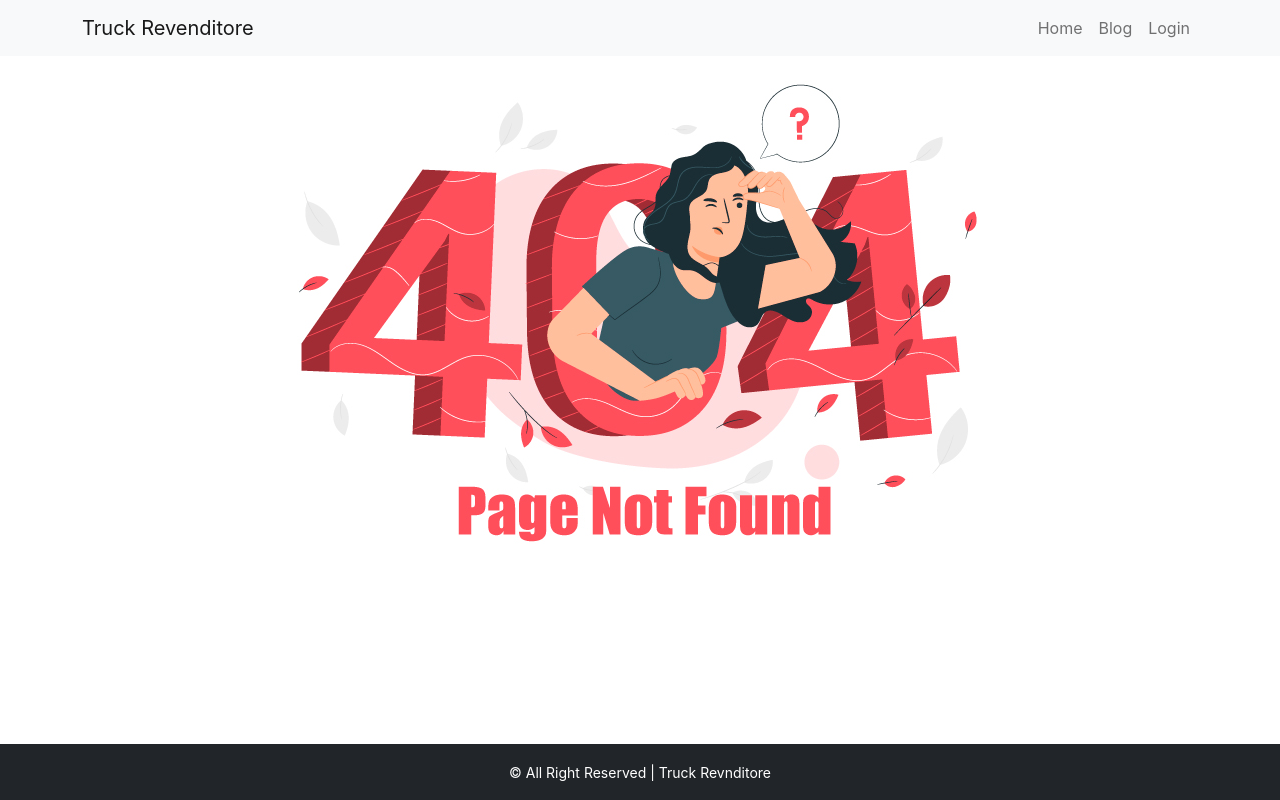
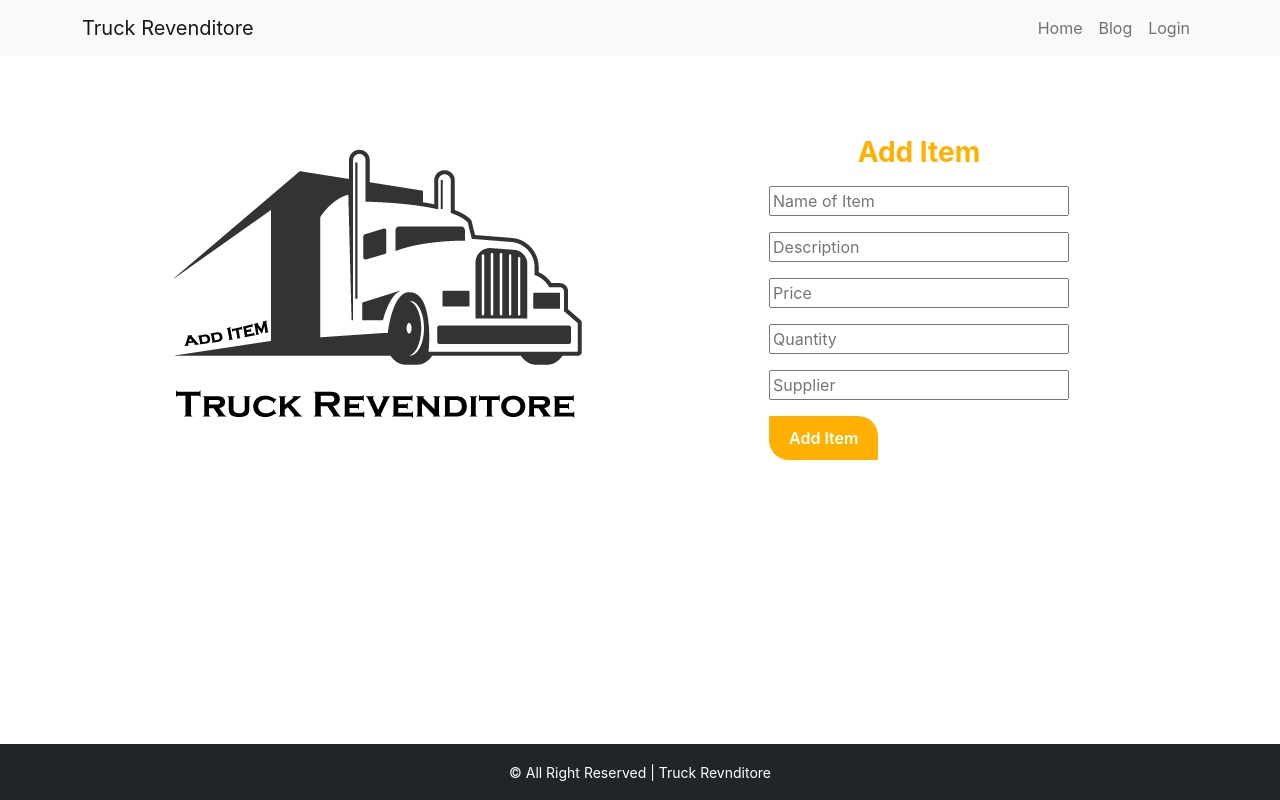
Before and after one commit to omarfurkan/truck-revenditore-client, a React (Create React App) app: page /addinventory in a window 1280 px wide. Built offline with nearby package versions, Linux system fonts and the light colour scheme; no server answers.

Commit message:
UI for add item is done with button take into this page

```diff
--- a/src/App.js
+++ b/src/App.js
@@ -1,6 +1,7 @@
 
 import { Routes, Route } from 'react-router-dom';
 import './App.css';
+import AddInventory from './components/AddInventory/AddInventory';
 import Blog from './components/Blog/Blog';
 import Footer from './components/Footer/Footer';
 import Header from './components/Header/Header';
@@ -24,6 +25,7 @@ function App() {
           </RequireAuth>
         }></Route>
         <Route path='/manageinventories' element={<ManageInventories></ManageInventories>}></Route>
+        <Route path='/addinventory' element={<AddInventory></AddInventory>}></Route>
         <Route path='/login' element={<Login></Login>}></Route>
         <Route path='/register' element={<Register></Register>}></Route>
         <Route path='/blog' element={<Blog></Blog>}></Route>
--- /dev/null
+++ b/src/components/AddInventory/AddInventory.js
@@ -0,0 +1,31 @@
+import React from 'react';
+import addImg from '../../Images/add.png'
+
+const AddInventory = () => {
+    return (
+        <div className='container register-container my-5'>
+
+            <div>
+                <img src={addImg} alt="" />
+            </div>
+
+            <div>
+                <h3 className='text-center'>Add Item</h3>
+                <form >
+                    <input className='my-3' type="text" name="" id="" placeholder='Name of Item' />
+                    <input className='my-3' type="text" name="" id="" placeholder='Description' />
+                    <input className='my-3' type="text" name="" id="" placeholder='Price' />
+                    <input className='my-3' type="text" name="" id="" placeholder='Quantity' />
+                    <input className='my-3' type="text" name="" id="" placeholder='Supplier' />
+
+
+                    <button className="update-btn" type="submit">Add Item</button>
+                </form>
+
+
+            </div>
+        </div>
+    );
+};
+
+export default AddInventory;
--- a/src/components/ManageInventories/ManageInventories.js
+++ b/src/components/ManageInventories/ManageInventories.js
@@ -1,4 +1,5 @@
 import React, { useEffect, useState } from 'react';
+import { Link } from 'react-router-dom';
 import ManageItem from '../ManageItem/ManageItem';
 import './ManageInventories.css'
 
@@ -12,8 +13,9 @@ const ManageInventories = () => {
     return (
         <div className='container inventory-container'>
             <h2 className='text-center my-5'>Inventory Items</h2>
+            <Link to='/addinventory'> <button className='update-btn mb-5 '>Add Item</button></Link>
             <div>
-                <table>
+                <table className='mb-5'>
                     <tbody>
                         <tr>
                             <th>Name</th>
@@ -33,6 +35,8 @@ const ManageInventories = () => {
 
 
             </div>
+
+
         </div >
     );
 };
--- a/src/components/ManageItem/ManageItem.js
+++ b/src/components/ManageItem/ManageItem.js
@@ -3,6 +3,30 @@ import './ManageItem.css'
 
 const ManageItem = ({ manageItem }) => {
     const { _id, name, img, description, price, quantity, supplier } = manageItem;
+
+
+    const handleItemDelete = id => {
+        // confirmation popup includes while deleting item
+        const proceed = window.confirm('Are you Sure?')
+        if (proceed) {
+            console.log(_id);
+            const url = `http://localhost:7000/product/${_id}`;
+            fetch(url, {
+                method: 'DELETE'
+            })
+                .then(res => res.json())
+                .then(data => {
+                    if (data.deletedCount > 0) {
+                        console.log('deleted')
+                        const remains = manageItem.filter(manageItem => manageItem._id !== id);
+                        return remains;
+                    }
+
+                })
+        }
+
+    }
+
     return (
         <>
             <tr>
@@ -21,7 +45,7 @@ const ManageItem = ({ manageItem }) => {
                     </div>
                 </td>
                 <td>
-                    <button className='update-btn'>Delete</button>
+                    <button onClick={() => handleItemDelete(_id)} className='update-btn'>Delete</button>
                 </td>
             </tr>
 
```
Also changed, not shown: src/Images/add.png (added), src/components/AddInventory/AddInventory.css (added).
